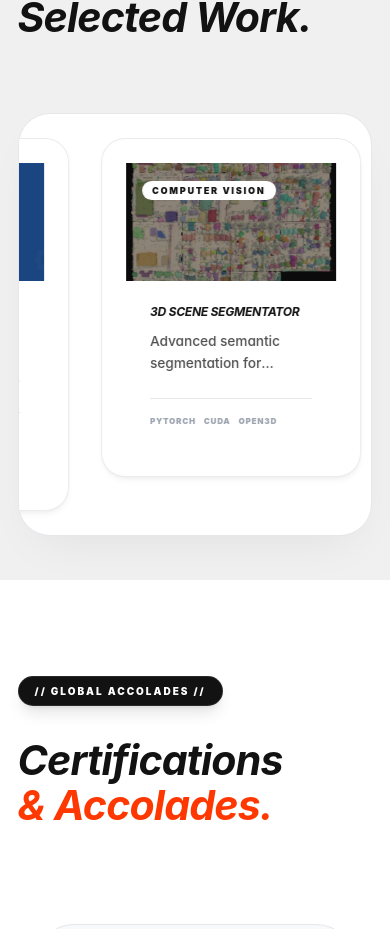
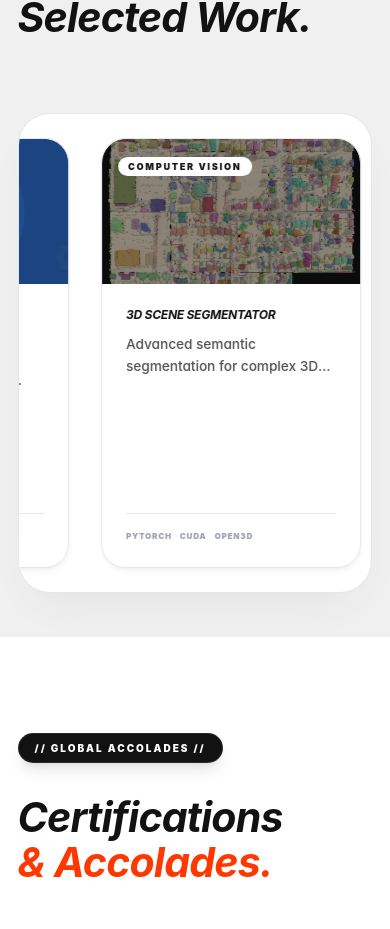
Before and after one commit to TheGitSlender/portfolio-website, a React (Vite) app: page / in a window 390 px wide. Shown: the part 5489-6418 px from the top of the page. Built offline with nearby package versions, Linux system fonts and the light colour scheme.

Commit message:
refactor: update size of pictures in project carousel, and have one fixed size for consistency + updated CV

```diff
--- a/src/components/sections/Projects.jsx
+++ b/src/components/sections/Projects.jsx
@@ -17,6 +17,9 @@ import { getFeaturedProjects } from '../../data/projects';
 import wazuhCarousel from '../../assets/pictures/wazuh_carousel.webp';
 import segmentatorCarousel from '../../assets/pictures/3d_CV_carousel.webp';
 import ctfCarousel from '../../assets/pictures/carousel_ctf.webp';
+
+/** Carousel card height in pixels — adjust this single value to resize all cards */
+const CARD_HEIGHT = 430;
 
 /**
  * Image mapping for project carousel
@@ -65,16 +68,17 @@ const Projects = () => {
             {duplicatedProjects.map((project, index) => (
               <TiltCard
                 key={`${project.id}-${index}`}
-                className="w-[260px] md:w-[300px] lg:w-[340px] shrink-0 flex flex-col h-full"
+                className="w-[260px] md:w-[300px] lg:w-[340px] shrink-0 flex flex-col"
+                style={{ height: CARD_HEIGHT }}
                 intensity={6}
               >
                 <Link to={`/project/${project.id}`} className="block group/card h-full">
                   <Card
-                    className="h-full p-0 overflow-hidden border-[var(--color-border-default)] group-hover/card:border-[var(--color-accent-primary)]/30 bg-[var(--color-surface-card)] transition-all duration-500 rounded-[24px] flex flex-col group-hover/card:shadow-xl"
+                    className="h-full !p-0 overflow-hidden !border-[var(--color-border-default)] group-hover/card:border-[var(--color-accent-primary)]/30 transition-all duration-500 flex flex-col group-hover/card:shadow-xl"
                     hover={false}
                   >
                     {/* Image Section */}
-                    <div className="aspect-[16/9] bg-[var(--color-text-primary)] relative overflow-hidden">
+                    <div className="aspect-[16/9] bg-[var(--color-text-primary)] relative overflow-hidden rounded-t-[24px]">
                       <div className="absolute inset-0 bg-black/40 group-hover/card:bg-black/0 transition-colors duration-500 z-10" />
 
                       {/* Category Badge */}
--- a/src/components/ui/TiltCard.jsx
+++ b/src/components/ui/TiltCard.jsx
@@ -4,7 +4,7 @@ import { useState, useRef } from 'react';
 /**
  * TiltCard - Wrapper component that adds 3D tilt effect on hover
  */
-const TiltCard = ({ children, className = '', intensity = 8 }) => {
+const TiltCard = ({ children, className = '', intensity = 8, style }) => {
   const ref = useRef(null);
   const [tilt, setTilt] = useState({ rotateX: 0, rotateY: 0 });
 
@@ -41,7 +41,7 @@ const TiltCard = ({ children, className = '', intensity = 8 }) => {
         rotateY: tilt.rotateY,
       }}
       transition={{ type: "spring", stiffness: 300, damping: 20 }}
-      style={{ transformPerspective: 1000, transformStyle: "preserve-3d" }}
+      style={{ transformPerspective: 1000, transformStyle: "preserve-3d", ...style }}
       className={className}
     >
       {children}
```
Also changed, not shown: 1 other file (tests, documents, lock files or other folders).
